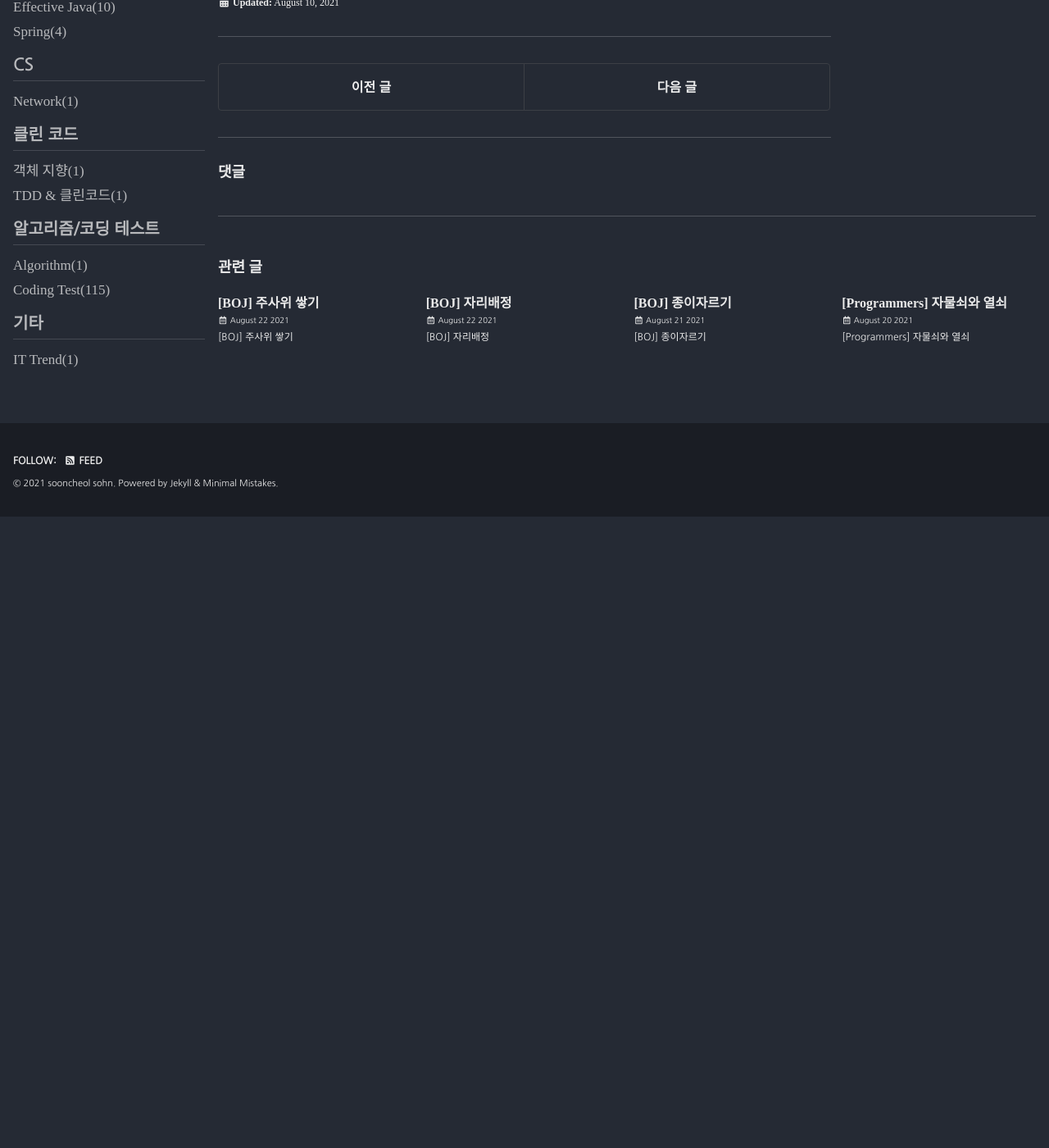
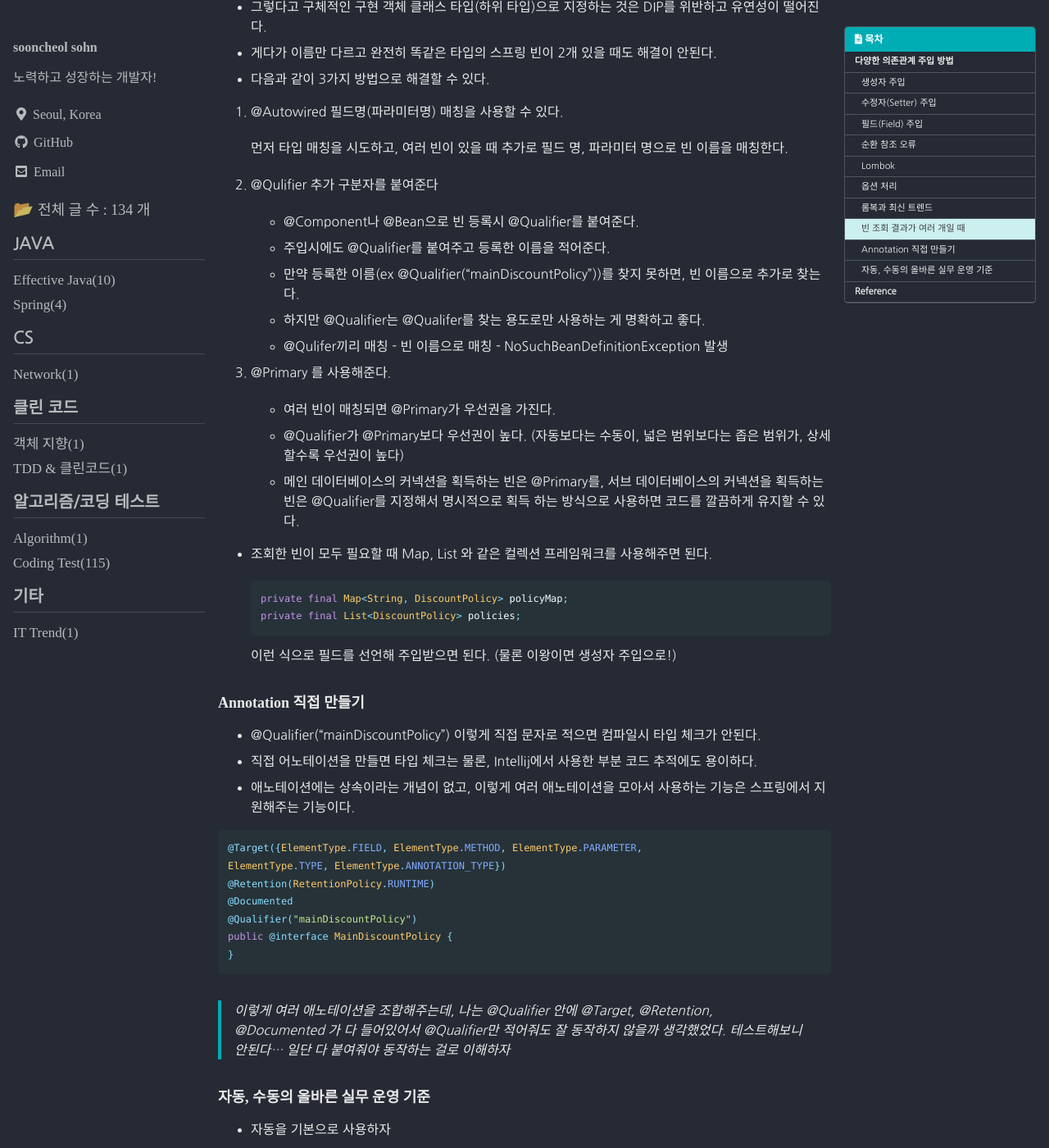
Before and after one commit to punsoo/punsoo.github.io, a Jekyll site: the page built from _posts/Spring/2021-08-10-Spring Core Basic_3.md, in a window 1280 px wide and 1400 px high, scrolled down 4727 px. Shown: the whole window at 82% size. Built offline with Jekyll 4.4.1, drawn with Linux system fonts in a browser that asks for light colours; cached includes are drawn as plain includes; some web fonts are replaced; comment, search, counter and statistics services are not loaded; before the commit the page ends 5357 px from its top, so only the background shows below that; some of the changed text lies outside the part shown.

Commit message:
Spring Core Basic_3 의존관계 주입 정리완료

````diff
--- a/_posts/Spring/2021-08-10-Spring Core Basic_3.md
+++ b/_posts/Spring/2021-08-10-Spring Core Basic_3.md
@@ -196,6 +196,105 @@ last_modified_at: 2021-08-10
 
 ### 롬복과 최신 트렌드
 
+- @Getter, @Setter를 붙이기만 해도 getter, setter 메소드를 생성해준다.
+
+- @RequiredArgsConstructor 를 붙이기만 해도 final 필드들에 대해서 생성자를 자동으로 만들어준다.
+
+- build.gradle에 다음과 같이 lombok 설정을 추가해준다.
+
+  ```tex
+  configurations {
+      compileOnly {
+      	extendsFrom annotationProcessor
+      }
+  }
+  ```
+
+- lombok plugin 을 설치한다.
+- Preferences에서 Annotation Processors를 검색한 후, Enable annotation processing을 체크한다.
+
+### 빈 조회 결과가 여러 개일 때
+
+- @Autowired는 Type으로 조회하기 때문에, 여러 개의 하위 타입 빈이 조회될 수 있다.
+- 그렇다고 구체적인 구현 객체 클래스 타입(하위 타입)으로 지정하는 것은 DIP를 위반하고 유연성이 떨어진다.
+- 게다가 이름만 다르고 완전히 똑같은 타입의 스프링 빈이 2개 있을 때도 해결이 안된다.
+- 다음과 같이 3가지 방법으로 해결할 수 있다.
+
+1. @Autowired 필드명(파라미터명) 매칭을 사용할 수 있다.
+
+   먼저 타입 매칭을 시도하고, 여러 빈이 있을 때 추가로 필드 명, 파라미터 명으로 빈 이름을 매칭한다.
+
+2. @Qulifier 추가 구분자를 붙여준다
+
+   - @Component나 @Bean으로 빈 등록시 @Qualifier를 붙여준다.
+   - 주입시에도 @Qualifier를 붙여주고 등록한 이름을 적어준다.
+   - 만약 등록한 이름(ex @Qualifier("mainDiscountPolicy"))를 찾지 못하면, 빈 이름으로 추가로 찾는다.
+   - 하지만 @Qualifier는 @Qualifer를 찾는 용도로만 사용하는 게 명확하고 좋다.
+   - @Qulifer끼리 매칭 - 빈 이름으로 매칭 - NoSuchBeanDefinitionException 발생
+
+3. @Primary 를 사용해준다.
+
+   - 여러 빈이 매칭되면 @Primary가 우선권을 가진다.
+   - @Qualifier가 @Primary보다 우선권이 높다. (자동보다는 수동이, 넓은 범위보다는 좁은 범위가, 상세할수록 우선권이 높다)
+   - 메인 데이터베이스의 커넥션을 획득하는 빈은 @Primary를, 서브 데이터베이스의 커넥션을 획득하는 빈은 @Qualifier를 지정해서 명시적으로 획득 하는 방식으로 사용하면 코드를 깔끔하게 유지할 수 있다.
+
+- 조회한 빈이 모두 필요할 때 Map, List 와 같은 컬렉션 프레임워크를 사용해주면 된다.
+
+  ```java
+  private final Map<String, DiscountPolicy> policyMap;
+  private final List<DiscountPolicy> policies;
+  ```
+
+  이런 식으로 필드를 선언해 주입받으면 된다. (물론 이왕이면 생성자 주입으로!)
+
+### Annotation 직접 만들기
+
+- @Qualifier("mainDiscountPolicy") 이렇게 직접 문자로 적으면 컴파일시 타입 체크가 안된다.
+- 직접 어노테이션을 만들면 타입 체크는 물론, Intellij에서 사용한 부분 코드 추적에도 용이하다.
+- 애노테이션에는 상속이라는 개념이 없고, 이렇게 여러 애노테이션을 모아서 사용하는 기능은 스프링에서 지원해주는 기능이다.
+
+```java
+@Target({ElementType.FIELD, ElementType.METHOD, ElementType.PARAMETER,
+ElementType.TYPE, ElementType.ANNOTATION_TYPE})
+@Retention(RetentionPolicy.RUNTIME)
+@Documented
+@Qualifier("mainDiscountPolicy")
+public @interface MainDiscountPolicy {
+}
+```
+
+>  이렇게 여러 애노테이션을 조합해주는데, 나는 @Qualifier 안에 @Target, @Retention, @Documented 가 다 들어있어서 @Qualifier만 적어줘도 잘 동작하지 않을까 생각했었다. 테스트해보니 안된다... 일단 다 붙여줘야 동작하는 걸로 이해하자
+
+
+
+### 자동, 수동의 올바른 실무 운영 기준
+
+- 자동을 기본으로 사용하자
+
+  - 스프링은 @Component 뿐 아니라 @Controller, @Service, @Repository 처럼 계층에 맞추어 일반 애플리케이션 로직을 자동으로 스캔할 수 있도로 지원한다.
+
+  - 최근 스프링 부트는 컴포넌트 스캔을 기본으로 사용하고, 스프링 부트의 다양한 빈들도 조건이 맞으면 자동으로 등록하도록 설계하였다.
+
+  - 수동으로 빈을 등록하는 과정은 번거롭고, 빈이 많아질수록 설정 정보를 관리하는 것 자체가 부담이 된다.
+
+  - 자동만으로도 OCP, DIP를 지킬 수 있다.
+
+  - 문제가 발생해도 어떤 곳에서 문제가 발생하였는지 파악하기 쉬운 업무 로직에서 사용하기 좋다.
+
+  - 다형성을 활용할 떄 자동 등록을 사용한다면, 최소한 같은 패키지에 묶어두도록 하자
+
+  - 스프링과 스프링 부트가 자동으로 등록하는 수 많은 빈들 또한 스프링을 잘 이해하고 스프링의 의도대로 (자동으로) 잘 사용하자
+
+
+
+- 수동은 언제 사용할까?
+
+  - 기술 지원 로직은 업무 로직에 비해 로직 수 자체도 적고, 보통 애플리케이션 전반에 걸쳐서 광범위하게 영향을 미친다.
+  - 기술 지원 로직은 수동 빈 등록으로 명확하게 들어내서 디버깅과 적용 여부를 명확하게 알 수 있도록 하자
+  - 비즈니스 로직 중에서도 다형성을 적극적으로 활용할 때 (ex Map<String, DiscountPolicy>) 사용해도 좋다.
+
+
+
 
 
 ## Reference
````
